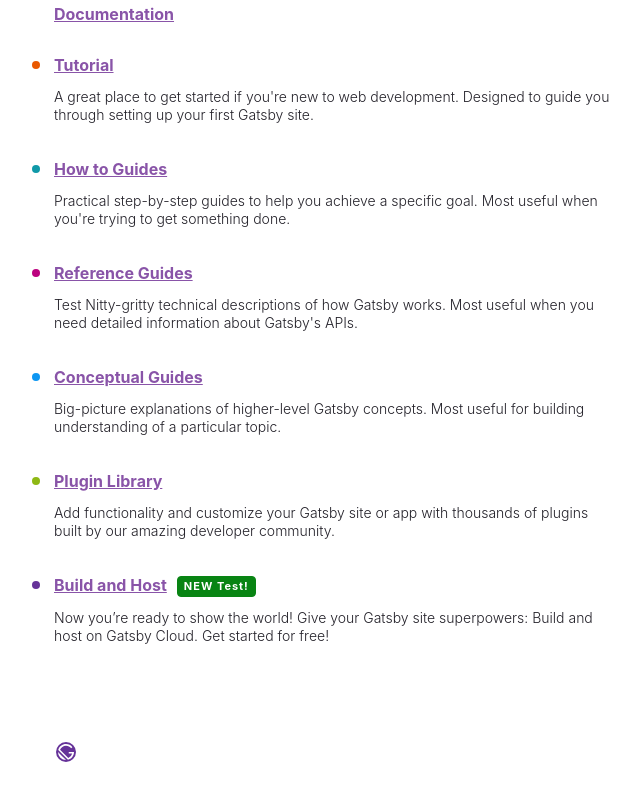
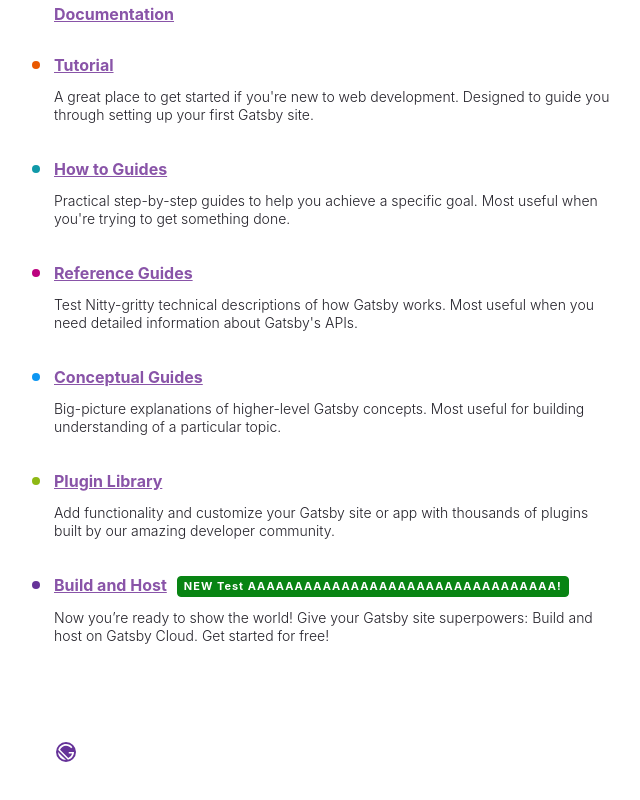
Before and after one commit to LearnerGatsby/tugtec, a Gatsby site in the folder tugtec/: page / in a window 1280 px wide. Shown: the part 352-1152 px from the top of the page, without its empty margins (50-690 px from the left). Built offline with nearby package versions, Linux system fonts and the light colour scheme; Gatsby itself is replaced by a stand-in of ours.

Commit message:
index commend

```diff
--- a/tugtec/src/pages/index.js
+++ b/tugtec/src/pages/index.js
@@ -165,7 +165,7 @@
               </a>
               {link.badge && (
                 <span style={badgeStyle} aria-label="New Badge">
-                  NEW Test!
+                  NEW Test AAAAAAAAAAAAAAAAAAAAAAAAAAAAAAAAA!
                 </span>
               )}
               <p style={descriptionStyle}>{link.description}</p>
```
